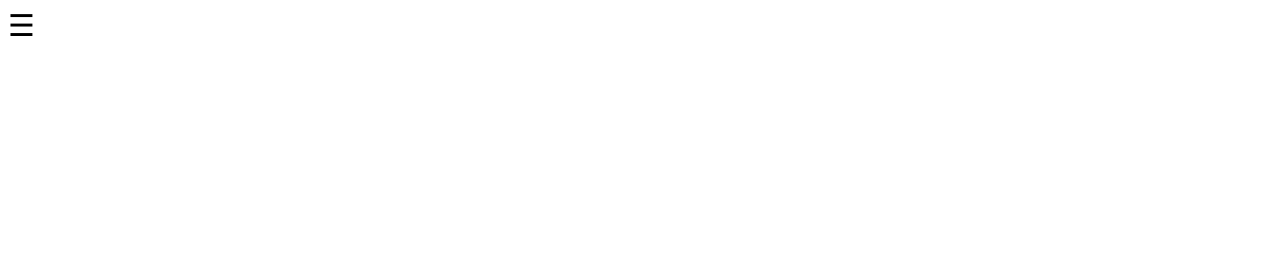
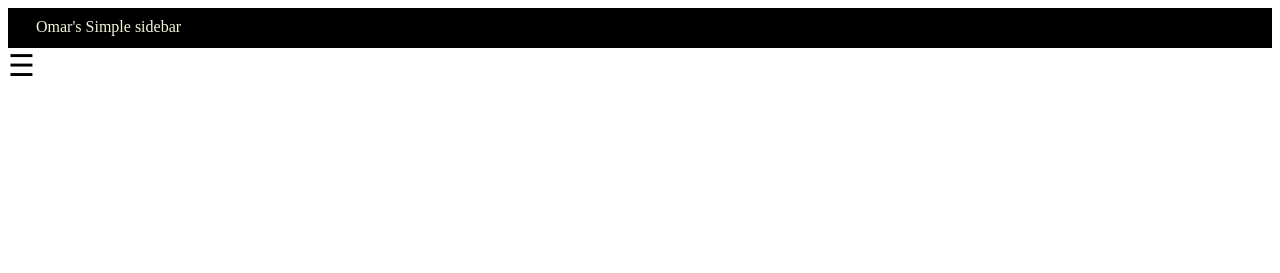
Before and after one commit to omarhakimov/omarhakimov.github.io, a plain HTML site: page homework/hw2/index.html in a window 1280 px wide. Drawn offline with Linux system fonts and the light colour scheme.

Commit message:
add: header

```diff
--- a/homework/hw2/index.html
+++ b/homework/hw2/index.html
@@ -40,9 +40,31 @@
 				font-size: 36px;
 				margin-left: 50px;
 			}
+			.headpage {
+				background-color: black;
+				color: beige;
+				top: 5px;
+				width: 100%;
+				height: 40px;
+				border-top: 0;
+			}
 		</style>
 	</head>
 	<body>
+		<div class="headpage">
+			<svg
+				xmlns="http://www.w3.org/2000/svg"
+				width="24"
+				height="24"
+				viewBox="0 0 24 24"
+				color="#fff"
+			>
+				<path
+					d="M20.1 14.56a2.07 2.07 0 0 0-.47-.18V9.62a1.64 1.64 0 0 0 .48-.18 1.78 1.78 0 0 0-1.78-3.09 1.62 1.62 0 0 0-.41.32l-4.11-2.38a1.7 1.7 0 0 0 .07-.51 1.78 1.78 0 0 0-3.56 0 1.7 1.7 0 0 0 .07.51L6.28 6.66a1.58 1.58 0 0 0-.41-.31 1.78 1.78 0 0 0-1.78 3.09 1.64 1.64 0 0 0 .48.18v4.76a2.07 2.07 0 0 0-.47.18 1.78 1.78 0 1 0 1.78 3.09 1.72 1.72 0 0 0 .4-.31l4.11 2.37a1.7 1.7 0 0 0-.07.51 1.78 1.78 0 0 0 3.56 0 1.69 1.69 0 0 0-.09-.56l4.09-2.36a1.7 1.7 0 0 0 .44.35 1.78 1.78 0 1 0 1.78-3.09zM6.72 15.69a1.72 1.72 0 0 0-.19-.47 1.53 1.53 0 0 0-.31-.4l5.38-9.33a1.82 1.82 0 0 0 1 0l5.4 9.33a1.53 1.53 0 0 0-.31.4 1.72 1.72 0 0 0-.19.47zM17.5 7.4a1.81 1.81 0 0 0 .17 1.38 1.75 1.75 0 0 0 1.12.84v4.76h-.07l-5.39-9.31.05-.07zM10.82 5a.12.12 0 0 0 0 .05L5.48 14.4h-.07V9.62a1.75 1.75 0 0 0 1.12-.84A1.81 1.81 0 0 0 6.7 7.4zm2.6 14a1.78 1.78 0 0 0-1.32-.58 1.75 1.75 0 0 0-1.28.54L6.7 16.6v-.06h10.78v.11z"
+				/>
+			</svg>
+			Omar's Simple sidebar
+		</div>
 		<div id="myNav" class="sidebar">
 			<ul>
 				<li>
```
Also changed, not shown: homework/hw2/images/bxl-graphql.svg (added).
